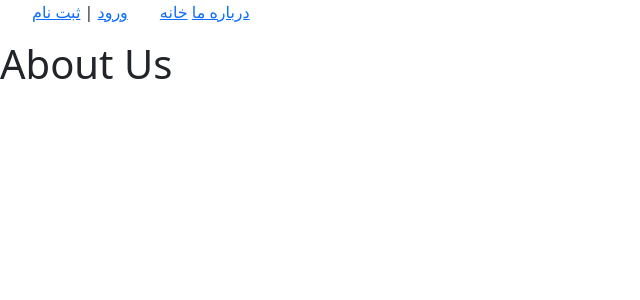
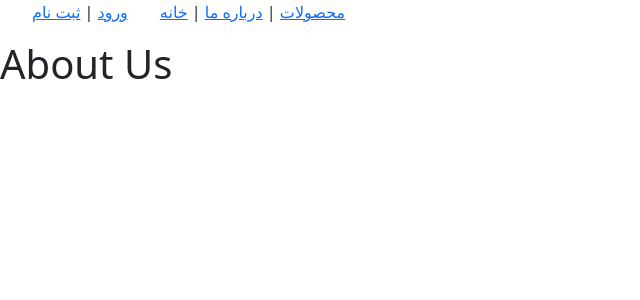
Before and after one commit to ehsan84rz/OnlineShop, a Django app: page /aboutus/ in a window 1280 px wide. Shown: the top 300 px of the page, without its empty margins (0-640 px from the left). Run offline with Django 4.2, Linux system fonts and the light colour scheme; parts of the project's set-up code (start-up, migrations or seed data) failed here and were passed over.

Commit message:
add products_list url

```diff
--- a/templates/_base.html
+++ b/templates/_base.html
@@ -42,8 +42,9 @@
     </div>
     <div class="nav-right">
         <ul>
-            <li><a href="{% url 'home' %}">خانه</a></li>
-            <li><a href="{% url 'aboutus' %}">درباره ما</a></li>
+            <li><a href="{% url 'home' %}">خانه</a></li> |
+            <li><a href="{% url 'aboutus' %}">درباره ما</a></li> |
+            <li><a href="{% url 'products_list' %}">محصولات</a></li>
         </ul>
     </div>
 </nav>
```
